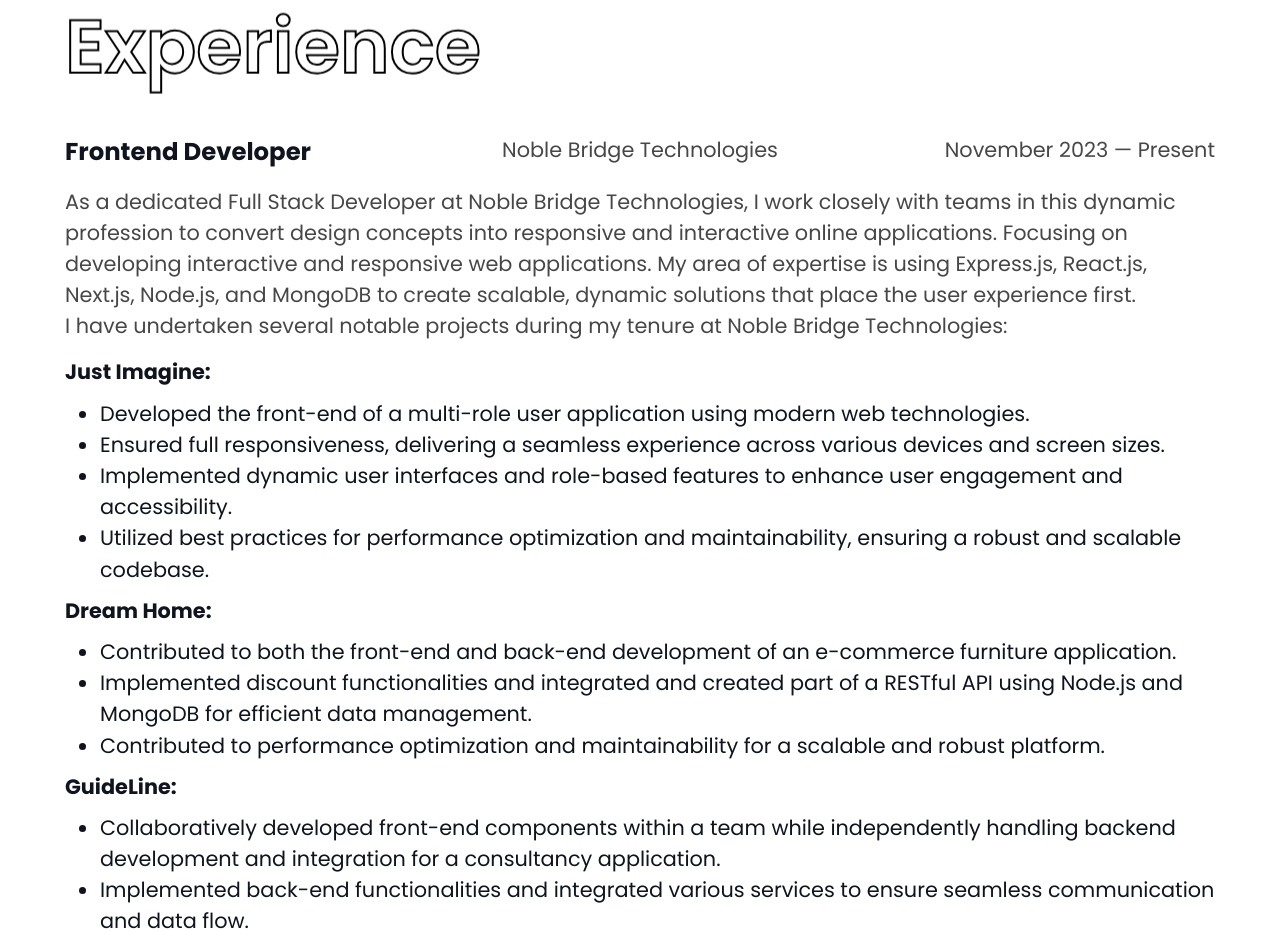
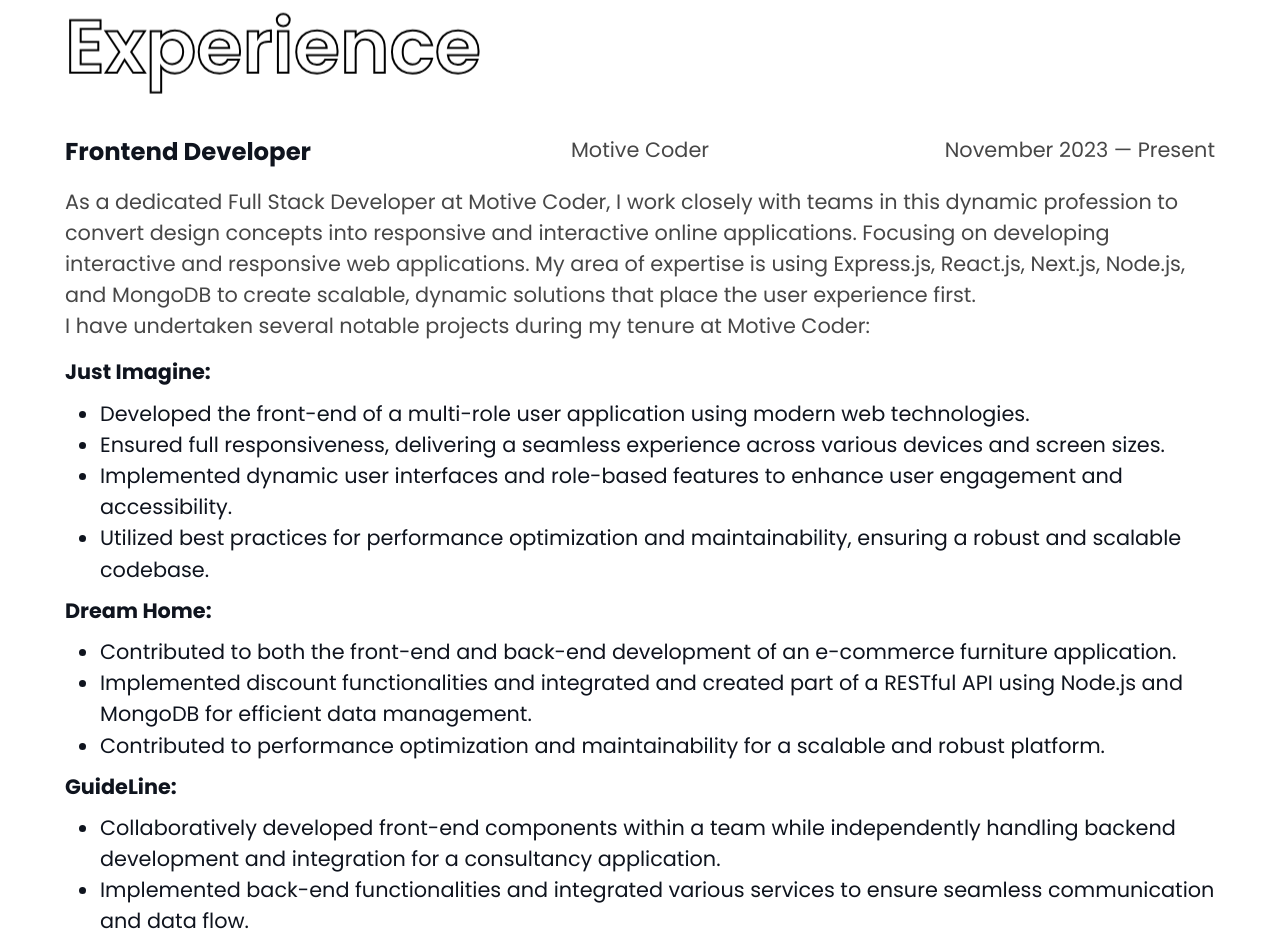
Before and after one commit to abubakar-sarwar/portfolio, a Next.js app: page /about in a window 1280 px wide. Shown: the part 1240-2171 px from the top of the page. Built offline with nearby package versions, Linux system fonts and the light colour scheme.

Commit message:
Company Name change

```diff
--- a/app/_components/aboutComponents/experience.tsx
+++ b/app/_components/aboutComponents/experience.tsx
@@ -1,8 +1,6 @@
 "use client";
 import { useEffect } from "react";
 import { addObserver, createObserver, removeObserver } from "@/utils/utils";
-import Link from "next/link";
-import { BsArrowRight } from "react-icons/bs";
 
 const Experience = () => {
   useEffect(() => {
@@ -27,22 +25,22 @@
             <h3 className="experience-des">Frontend Developer</h3>
           </div>
           <div className="col-33 item-center">
-            <p className="experience-para">Noble Bridge Technologies</p>
+            <p className="experience-para">Motive Coder</p>
           </div>
           <div className="col-33 item-right">
             <span className="experience-para">November 2023 — Present</span>
           </div>
           <div className="col-1">
             <p className="experience-para m-1">
-              As a dedicated Full Stack Developer at Noble Bridge Technologies,
-              I work closely with teams in this dynamic profession to convert
-              design concepts into responsive and interactive online
-              applications. Focusing on developing interactive and responsive
-              web applications. My area of expertise is using Express.js,
-              React.js, Next.js, Node.js, and MongoDB to create scalable,
-              dynamic solutions that place the user experience first.
+              As a dedicated Full Stack Developer at Motive Coder, I work
+              closely with teams in this dynamic profession to convert design
+              concepts into responsive and interactive online applications.
+              Focusing on developing interactive and responsive web
+              applications. My area of expertise is using Express.js, React.js,
+              Next.js, Node.js, and MongoDB to create scalable, dynamic
+              solutions that place the user experience first.
               <br />I have undertaken several notable projects during my tenure
-              at Noble Bridge Technologies:
+              at Motive Coder:
             </p>
             <p className="project_name">Just Imagine:</p>
             <ul className="project_do_list">
```
